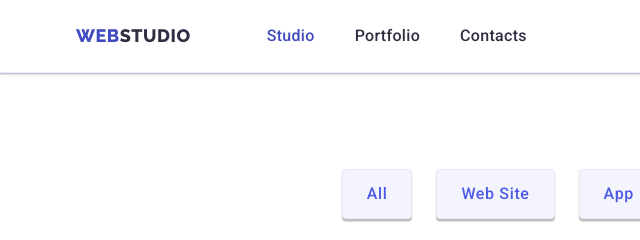
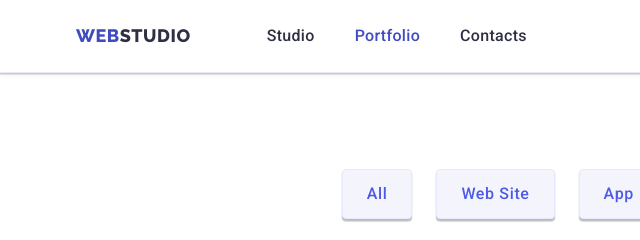
Before and after one commit to NazarSm/goit-markup-hw-04, a plain HTML site: page portfolio.html in a window 1280 px wide. Shown: the top 240 px of the page, 0-640 px from the left. Drawn offline with nearby package versions, Linux system fonts and the light colour scheme.

Commit message:
fix separate header

```diff
--- a/css/styles.css
+++ b/css/styles.css
@@ -186,14 +186,7 @@ img {
     border-radius: 2px;
 }
 
-/**
-   ERROR on portfolio??
- */
-/*.header-nav-list-item:first-child .header-link {*/
-/*    color: var(--ocaen-cl);*/
-/*}*/
-
-.header-link-first {
+.header-link-accent {
     color: var(--ocaen-cl);
 }
 
--- a/portfolio.html
+++ b/portfolio.html
@@ -28,10 +28,10 @@
             </a>
             <ul class="header-nav-list list">
                 <li class="header-nav-list-item">
-                    <a class="header-link-first header-link link" href="./index.html">Studio</a>
+                    <a class="header-link link" href="./index.html">Studio</a>
                 </li>
                 <li class="header-nav-list-item">
-                    <a class="header-link link" href="./portfolio.html">Portfolio</a>
+                    <a class="header-link-accent header-link link" href="./portfolio.html">Portfolio</a>
                 </li>
                 <li class="header-nav-list-item">
                     <a class="header-link link" href="">Contacts</a>
```
Also changed, not shown: index.html (+1 -1 lines).
